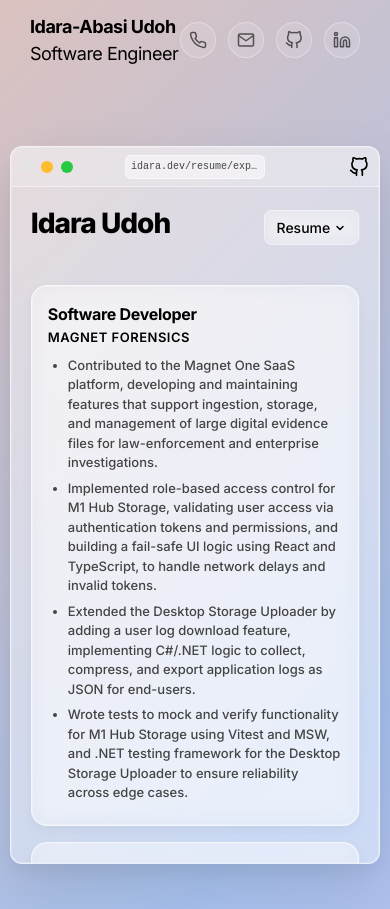
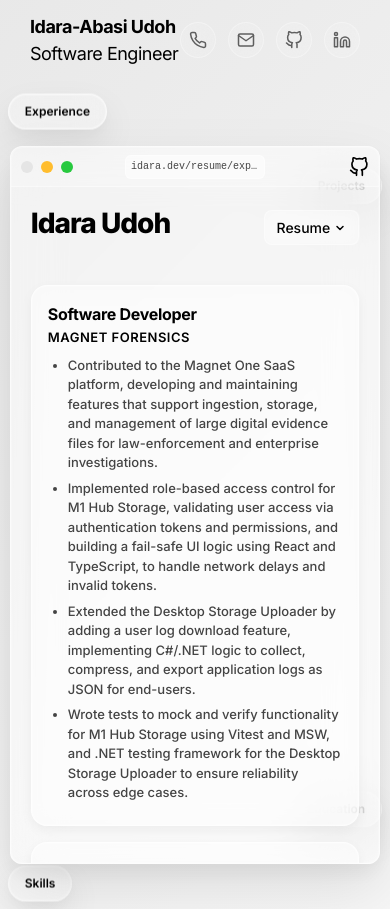
Before and after one commit to idaraabasiudoh/idaraudoh, a website built with Vite: page index.html in a window 390 px wide. Shown: the top 909 px of the page. Built offline with nearby package versions, Linux system fonts and the light colour scheme.

Commit message:
style: update browser iframe layout, adjust theme background colors, and refine responsive floating label positioning

```diff
--- a/src/main.ts
+++ b/src/main.ts
@@ -274,16 +274,16 @@ document.querySelector<HTMLDivElement>('#app')!.innerHTML = `
           </a>
         </div>
       </div>
-      <div class="browser-content" style="padding: 0; position: relative;">
-        <div style="position: absolute; top: 50%; left: 50%; transform: translate(-50%, -50%); text-align: center; color: var(--text-secondary); z-index: 0; padding: 20px; width: 100%;">
+      <div class="browser-content" style="padding: 0; position: relative; overflow: hidden; flex: 1;">
+        <div style="position: absolute; top: 50%; left: 50%; transform: translate(-50%, -50%); text-align: center; color: var(--text-secondary); z-index: 0; padding: 20px; width: 100%; pointer-events: none;">
           <svg width="32" height="32" viewBox="0 0 24 24" fill="none" stroke="currentColor" stroke-width="2" style="margin-bottom: 10px; opacity: 0.5;"><rect x="3" y="3" width="18" height="18" rx="2" ry="2"></rect><line x1="9" y1="3" x2="9" y2="21"></line></svg>
           <p>Loading external site...</p>
           <p style="font-size: 12px; margin-top: 5px; margin-bottom: 15px; opacity: 0.7;">If the site refuses to connect (due to security policies),<br/>please use the button below or in the menu bar.</p>
-          <a href="#" target="_blank" id="external-open-btn-fallback" style="display: inline-block; padding: 8px 16px; background: rgba(255,255,255,0.1); border: 1px solid rgba(255,255,255,0.2); border-radius: 6px; color: var(--text-primary); text-decoration: none; font-size: 13px; transition: all 0.2s;">
+          <a href="#" target="_blank" id="external-open-btn-fallback" style="display: inline-block; padding: 8px 16px; background: rgba(255,255,255,0.1); border: 1px solid rgba(255,255,255,0.2); border-radius: 6px; color: var(--text-primary); text-decoration: none; font-size: 13px; transition: all 0.2s; pointer-events: auto;">
             Open External Link
           </a>
         </div>
-        <iframe id="external-iframe" src="" frameborder="0" width="100%" height="100%" style="position: relative; z-index: 1; background: transparent; display: block;"></iframe>
+        <iframe id="external-iframe" src="" frameborder="0" width="100%" height="100%" style="position: relative; z-index: 1; background: transparent; display: block; pointer-events: auto; opacity: 0.99;"></iframe>
       </div>
     </div>
   </div>
--- a/src/style.css
+++ b/src/style.css
@@ -34,7 +34,7 @@
 }
 
 body {
-  background: linear-gradient(-45deg, #fbc2eb, #a6c1ee, #ffc3a0, #ffafbd);
+  background: linear-gradient(-45deg, #ffffff, #f5f5f5, #e0e0e0, #f8f8f8);
   background-size: 400% 400%;
   animation: gradientBG 15s ease infinite;
   color: var(--text-primary);
@@ -238,7 +238,10 @@ body {
   scrollbar-width: thin;
   scrollbar-color: rgba(0,0,0,0.2) transparent;
   overscroll-behavior: contain;
-  transform: translateZ(0); /* Fixes macOS WebKit backdrop-filter scroll bug */
+}
+
+.content-sections {
+  transform: translateZ(0);
 }
 
 .browser-content::-webkit-scrollbar {
@@ -587,7 +590,16 @@ body {
 }
 
 @media (max-width: 900px) {
-  .floating-label { display: none; }
+  .floating-label {
+    transform: scale(0.75);
+    padding: 8px 16px;
+    font-size: 12px;
+  }
+  .tl { top: 2%; left: 2%; }
+  .tr { top: 12%; right: 2%; }
+  .bl { bottom: 2%; left: 2%; }
+  .br { bottom: 12%; right: 2%; }
+  .rm { top: 80%; right: 2%; }
 }
 
 /* Bottom Headline */
```
